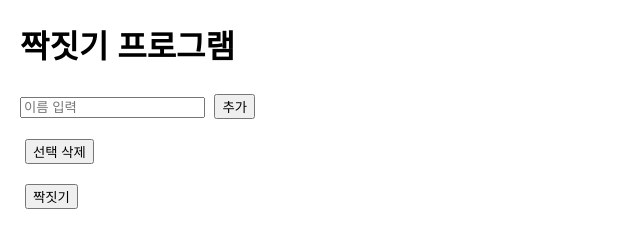
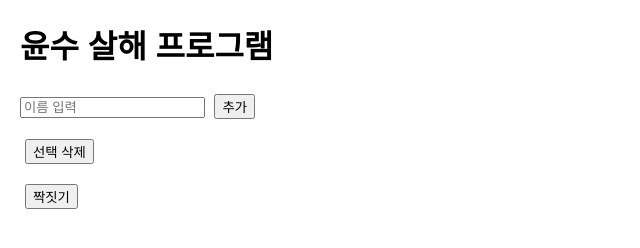
Before and after one commit to Sai-Yuu/Sai-Yuu.github.io, a plain HTML site: page index.html in a window 1280 px wide. Shown: the whole page, without its empty margins (0-640 px from the left). Drawn offline with Linux system fonts and the light colour scheme.

Commit message:
Update index.html

```diff
--- a/index.html
+++ b/index.html
@@ -10,7 +10,7 @@
     </style>
 </head>
 <body>
-    <h1>짝짓기 프로그램</h1>
+    <h1>윤수 살해 프로그램</h1>
     <input type="text" id="nameInput" placeholder="이름 입력">
     <button onclick="addPerson()">추가</button>
     <div id="personList" class="person-list"></div>
```
